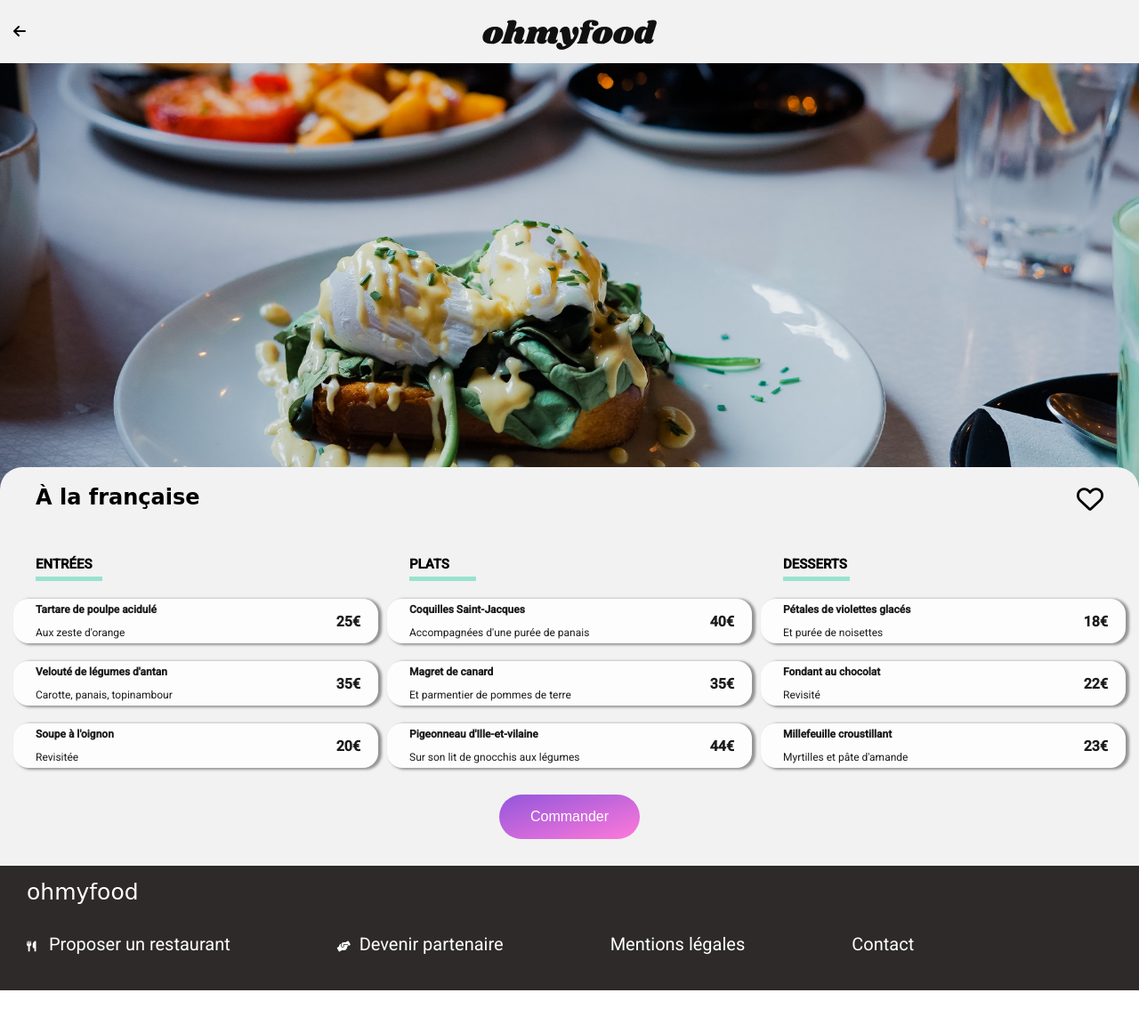
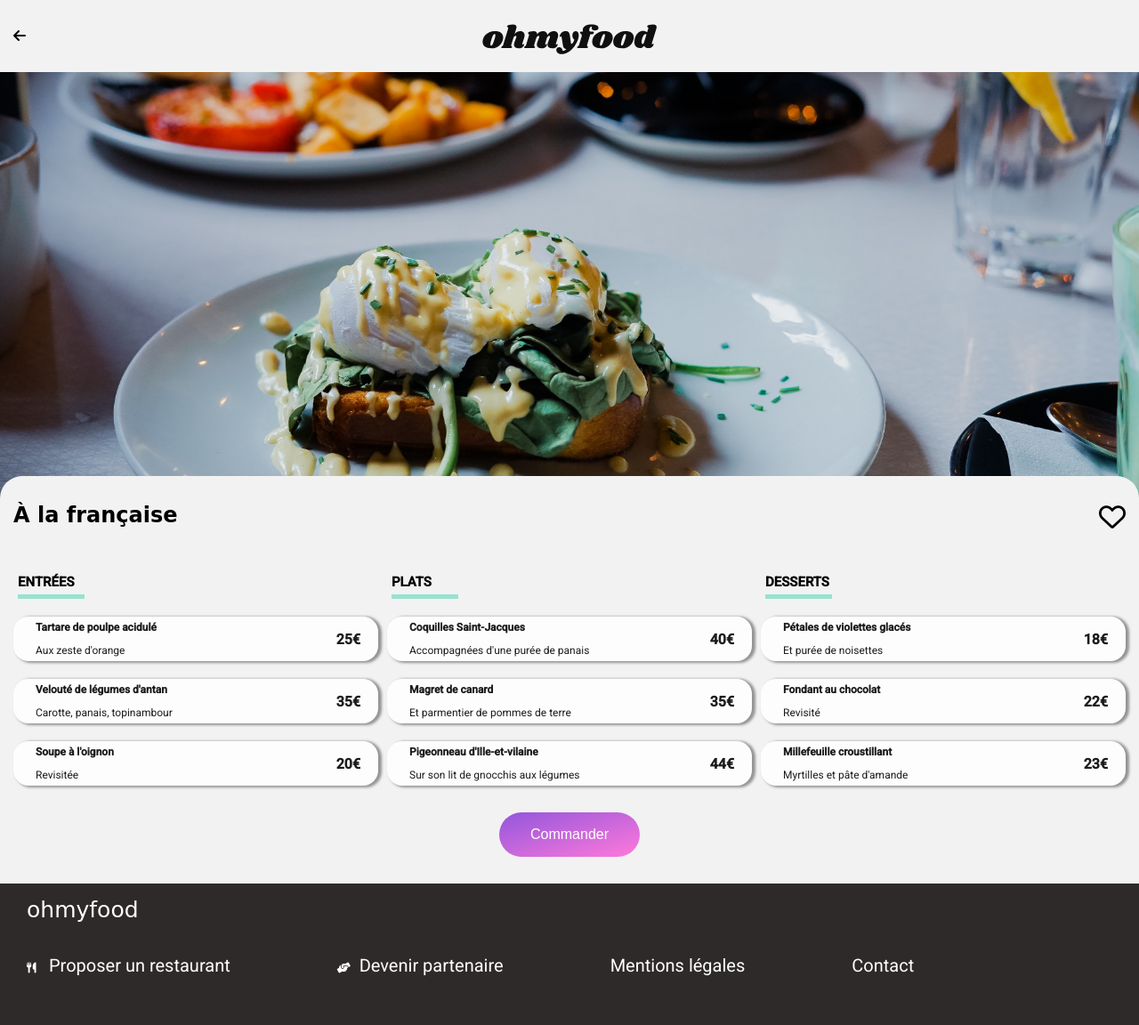
Before and after one commit to Doppler123/OPC_P3_Ohmyfood, a website: page pages/a-la-francaise.html in a window 1280 px wide. Shown: the whole page at 89% size. Before the commit the page ends 1113 px from the top, so only its background shows below. Drawn offline with Linux system fonts and the light colour scheme; a web font is replaced by a local one.

Commit message:
better display of the header and titles on the restaurant pages

```diff
--- a/styles/scss/base/base-rules.scss
+++ b/styles/scss/base/base-rules.scss
@@ -9,5 +9,4 @@ a{
 @mixin global-positioning {
     max-width: 1440px;
     width: 97%;
-    margin : 0;
 }
--- a/styles/scss/pages.scss
+++ b/styles/scss/pages.scss
@@ -12,6 +12,8 @@
 
 body{
     margin : 0;
+    @mixin global-positioning {
+    }
 }
 
 .header{
@@ -21,6 +23,14 @@ body{
     background-color: #F2F2F2;
     margin: 0;
     width: 100%;
+
+    &__logo{
+        color: black;
+        cursor: pointer;
+        padding-bottom: 5px;
+        margin-top: 5px;
+        }
+
 
     &__prev-icon{
         position: absolute;
@@ -59,7 +69,6 @@ body{
 /* MENU */
 
 .menu{
-    @include global-positioning();
     border-top-left-radius: 25px;
     border-top-right-radius: 25px;
     position: relative;
@@ -75,15 +84,20 @@ body{
     @include flex-row;
     justify-content: space-between;
     align-items: center;
-    margin-inline: 40px;
+    margin-inline: 15px;
+    padding-top: 10px;
     }
+
+    &__title h1{
+        font-size: 24px;
+        }
 
     &__global-container{
     margin-inline: 15px;
     }
 
     &__container-title h2{
-        margin-left: 25px;
+        margin-left: 5px;
         padding-top: 20px;
         font-size: 15px;
         @include flex-column;
```
Also changed, not shown: styles/css/main.css, styles/css/pages.css, styles/css/prefixed/main.css, styles/css/prefixed/pages.css, 2 other files.
